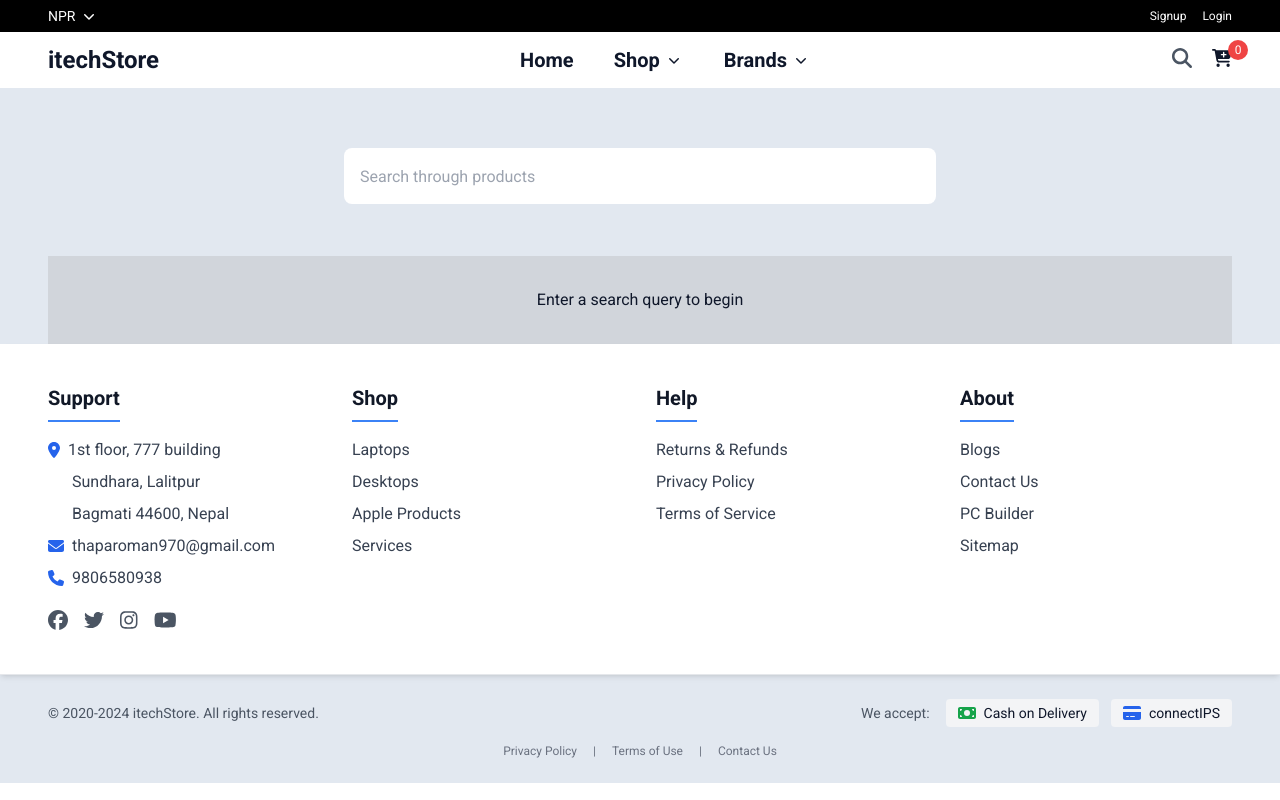
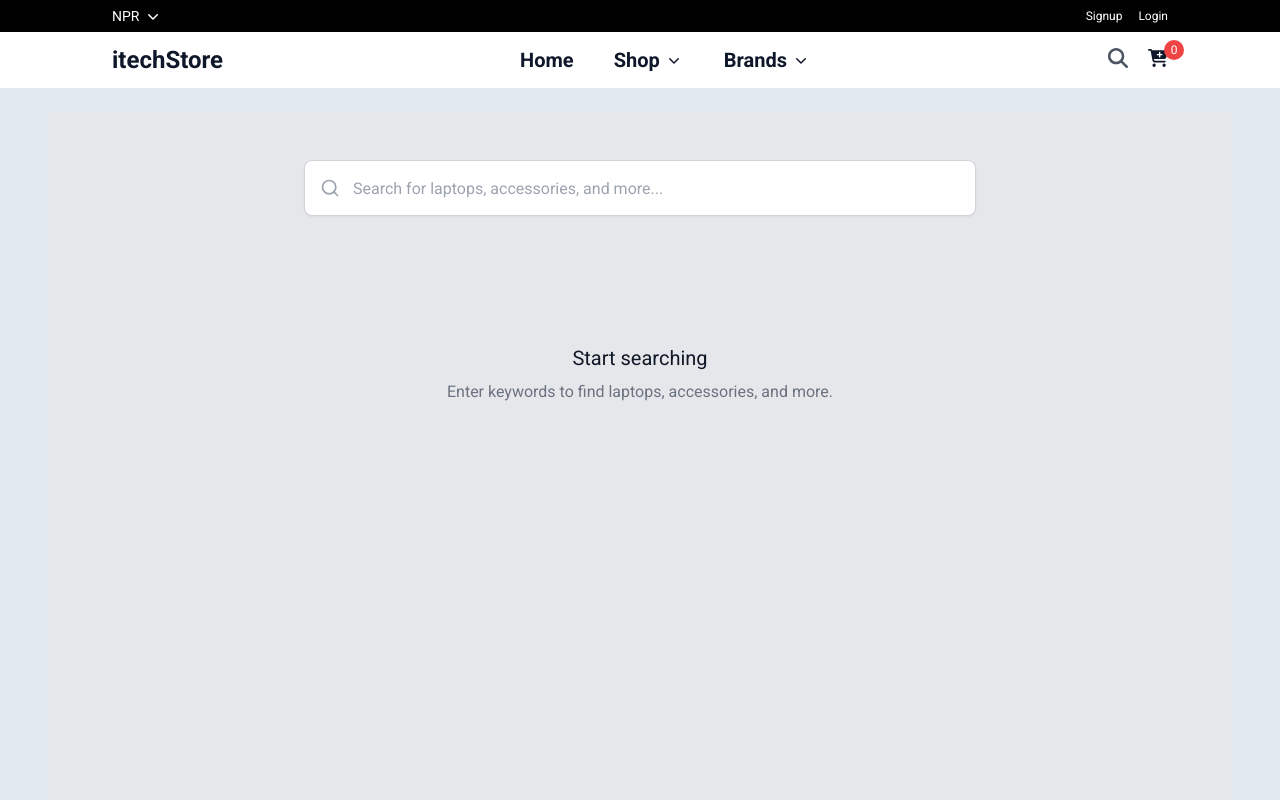
Before and after one commit to romanthapa2/itechstore-frontend, a React (Create React App) app: page /search in a window 1280 px wide. Shown: the top 800 px of the page. Built offline with nearby package versions, Linux system fonts and the light colour scheme.

Commit message:
refactor for better ui

```diff
--- a/package.json
+++ b/package.json
@@ -21,11 +21,13 @@
     "concurrently": "^8.2.2",
     "dotenv": "^16.4.5",
     "form-data": "^4.0.0",
+    "framer-motion": "^12.6.3",
     "js-cookie": "^3.0.5",
     "lucide-react": "^0.344.0",
     "postcss": "^8.4.40",
     "react": "^18.2.0",
     "react-dom": "^18.2.0",
+    "react-icons": "^5.5.0",
     "react-redux": "^9.1.0",
     "react-router-dom": "^6.21.3",
     "react-scripts": "^5.0.1",
--- a/src/components/LaptopCard.jsx
+++ b/src/components/LaptopCard.jsx
@@ -7,11 +7,11 @@ import { url } from "../url";
 // Skeleton component for loading state
 export const SkeletonCard = () => {
   return (
-    <div className="flex flex-col mt-4 bg-white h-[95%] w-80 px-5 py-8 rounded-xl overflow-hidden">
+    <div className="flex flex-col mt-4 bg-white h-[85%] w-64 px-4 py-6 rounded-xl overflow-hidden">
       <div>
-        <div className="h-52 rounded-xl bg-gray-200 animate-pulse-skeleton"></div>
+        <div className="h-40 rounded-xl bg-gray-200 animate-pulse-skeleton"></div>
       </div>
-      <div className="mt-8 space-y-2">
+      <div className="mt-6 space-y-2">
         <div className="h-5 w-24 bg-gray-200 animate-pulse-skeleton rounded-md"></div>
         <div className="h-5 w-48 bg-gray-200 animate-pulse-skeleton rounded-md"></div>
         <div className="h-5 w-20 bg-gray-200 animate-pulse-skeleton rounded-md"></div>
@@ -63,19 +63,19 @@ const LaptopCard = ({ laptop }) => {
   return (
     <Link to={`/product/${laptop.name}`}>
       <div
-        className="flex flex-col mt-4 bg-white h-[95%] w-80 px-5 py-8 rounded-xl overflow-hidden"
+        className="flex flex-col mt-4 bg-white h-fit w-64 px-4 py-6 rounded-xl overflow-hidden"
         onClick={handleopen}
         onMouseEnter={() => setIsHovering(true)}
         onMouseLeave={() => setIsHovering(false)}
       >
         <div>
           <img
-            className="h-52 rounded-xl transition-transform md:hover:scale-110"
+            className="h-40 rounded-xl transition-transform md:hover:scale-110"
             src={imageurl}
             alt={laptop.name}
           />
         </div>
-        <div className="mt-8 space-y-2">
+        <div className="mt-6 space-y-2">
           <h1 className="text-slate-600 font-semibold">{firstWord}</h1>
           <h2
             className={`text-nowrap ${
--- a/src/components/Navbar components/Login.jsx
+++ b/src/components/Navbar components/Login.jsx
@@ -65,7 +65,7 @@ const Loginhoi = () => {
     setvalue({ ...value, [e.target.id]: e.target.value });
   };
   return (
-    <div className="h-[70vh] flex flex-col items-center bg-white">
+    <div className="h-[70vh] flex flex-col items-center bg-white my-5">
 
       <div className="mt-6">
         <img
--- a/src/components/Navbar components/NavabarUp.jsx
+++ b/src/components/Navbar components/NavabarUp.jsx
@@ -12,7 +12,7 @@ const Navabarup = () => {
 
 
   return (
-    <div className="flex h-8 items-center justify-between bg-black container-padding">
+    <div className="flex h-8 items-center justify-between bg-black px-28">
       <div>
         <Navbarupocurrency />
       </div>
--- a/src/components/Navbar components/Navbar.jsx
+++ b/src/components/Navbar components/Navbar.jsx
@@ -27,7 +27,7 @@ const Navbar = () => {
   };
 
   return (
-    <header className="flex justify-between bg-white h-14 items-center container-padding">
+    <header className="flex justify-between bg-white h-14 items-center  px-28">
       <MemoizeFontAwesomeIcon icon={faBars} onClick={toggleSidebar} className="text-2xl md:hidden" />
       <div>
         <h1 className="font-semibold text-2xl">itechStore</h1>
--- a/src/components/Navbar components/SearchPage.jsx
+++ b/src/components/Navbar components/SearchPage.jsx
@@ -1,8 +1,9 @@
-import React, { useCallback, useState } from "react";
+import React, { useCallback, useState, useRef, useEffect } from "react";
 import { url } from "../../url";
 import LaptopCard, { SkeletonCard } from "../LaptopCard";
+import { FiSearch, FiX } from "react-icons/fi";
 
-const debounce = (func, delay=500) => {
+const debounce = (func, delay = 500) => {
   let timeout;
   return (...args) => {
     clearTimeout(timeout);
@@ -11,9 +12,11 @@ const debounce = (func, delay=500) => {
 };
 
 const SearchPage = () => {
-  const [value, setvalue] = useState("");
+  const [value, setValue] = useState("");
   const [products, setProducts] = useState([]);
   const [loading, setLoading] = useState(false);
+  const [isFocused, setIsFocused] = useState(false);
+  const inputRef = useRef(null);
 
   const debouncedHandleOnChange = useCallback(
     debounce((searchText) => {
@@ -43,32 +46,85 @@ const SearchPage = () => {
   );
 
   const handleOnChange = (e) => {
-    setvalue(e.target.value);
+    setValue(e.target.value);
     debouncedHandleOnChange(e.target.value);
   };
 
+  const clearSearch = () => {
+    setValue("");
+    setProducts([]);
+    inputRef.current?.focus();
+  };
+
+  useEffect(() => {
+    const handleKeyDown = (e) => {
+      if (e.key === "Escape") {
+        clearSearch();
+      }
+    };
+
+    document.addEventListener("keydown", handleKeyDown);
+    return () => document.removeEventListener("keydown", handleKeyDown);
+  }, []);
+
   return (
-    <div className="h-fit">
-      <div className="flex justify-center items-center mt-12 h-20">
+    <div className="min-h-screen bg-gray-200 my-6">
+      <div className="w-3/4 mx-auto px-4 py-12">
+        <div className="relative flex justify-center items-center">
+          <div className="relative w-full max-w-2xl">
+            <div className="absolute inset-y-0 left-0 pl-4 flex items-center pointer-events-none">
+              <FiSearch className="h-5 w-5 text-gray-400" />
+            </div>
             <input
+              ref={inputRef}
               type="text"
               onChange={handleOnChange}
+              onFocus={() => setIsFocused(true)}
+              onBlur={() => setIsFocused(false)}
               value={value}
-          className="h-14 w-1/2 p-4 rounded-lg"
-          placeholder="Search through products"
+              className="block w-full h-14 pl-12 pr-12 py-2 border border-gray-300 rounded-lg bg-white shadow-sm focus:ring-2 focus:ring-blue-500 focus:border-blue-500 transition-all duration-200"
+              placeholder="Search for laptops, accessories, and more..."
             />
+            {value && (
+              <button
+                onClick={clearSearch}
+                className="absolute inset-y-0 right-0 pr-4 flex items-center text-gray-400 hover:text-gray-600 transition-colors"
+              >
+                <FiX className="h-5 w-5" />
+              </button>
+            )}
           </div>
-      <div className="h-fit grid grid-cols-1 md:grid-cols-2 lg:grid-cols-3 bg-gray-300 mt-10 py-8 place-items-center">
+        </div>
+
+        <div className="mt-16">
           {loading ? (
-          // Show skeleton loading while fetching results
-          Array(3).fill().map((_, index) => <SkeletonCard key={index} />)
+            <div className="grid grid-cols-1 md:grid-cols-2 lg:grid-cols-3 gap-6">
+              {Array(6).fill().map((_, index) => (
+                <SkeletonCard key={index} />
+              ))}
+            </div>
           ) : products.length > 0 ? (
-          products.map((product) => (
+            <div className="grid grid-cols-1 md:grid-cols-2 lg:grid-cols-3 gap-6 mx-5">
+              {products.map((product) => (
                 <LaptopCard key={product.id} laptop={product} />
-          ))
+              ))}
+            </div>
+          ) : value ? (
+            <div className="text-center py-16">
+              <h3 className="text-xl font-medium text-gray-900">No results found</h3>
+              <p className="mt-2 text-gray-500">
+                Try adjusting your search or filter to find what you're looking for.
+              </p>
+            </div>
           ) : (
-          <p className="text-center col-span-full">Enter a search query to begin</p>
+            <div className="text-center py-16">
+              <h3 className="text-xl font-medium text-gray-900">Start searching</h3>
+              <p className="mt-2 text-gray-500">
+                Enter keywords to find laptops, accessories, and more.
+              </p>
+            </div>
           )}
+        </div>
       </div>
     </div>
   );
--- a/src/components/Navbar components/Signup.jsx
+++ b/src/components/Navbar components/Signup.jsx
@@ -46,7 +46,7 @@ const Signup = () => {
     setvalue({ ...value, [e.target.id]: e.target.value });
   };
   return (
-    <div className="h-[70vh] flex flex-col items-center bg-white">
+    <div className="h-[70vh] flex flex-col items-center bg-white my-5">
       <div className="mt-6">
         <img
           src="/336681712_561790976019717_6382534753008597721_n-removebg-preview.png"
```
Also changed, not shown: src/components/LaptopPage.jsx (+39 -26 lines), 1 other file (tests, documents, lock files or other folders). Lines whose indentation alone changed are shown as unchanged.
